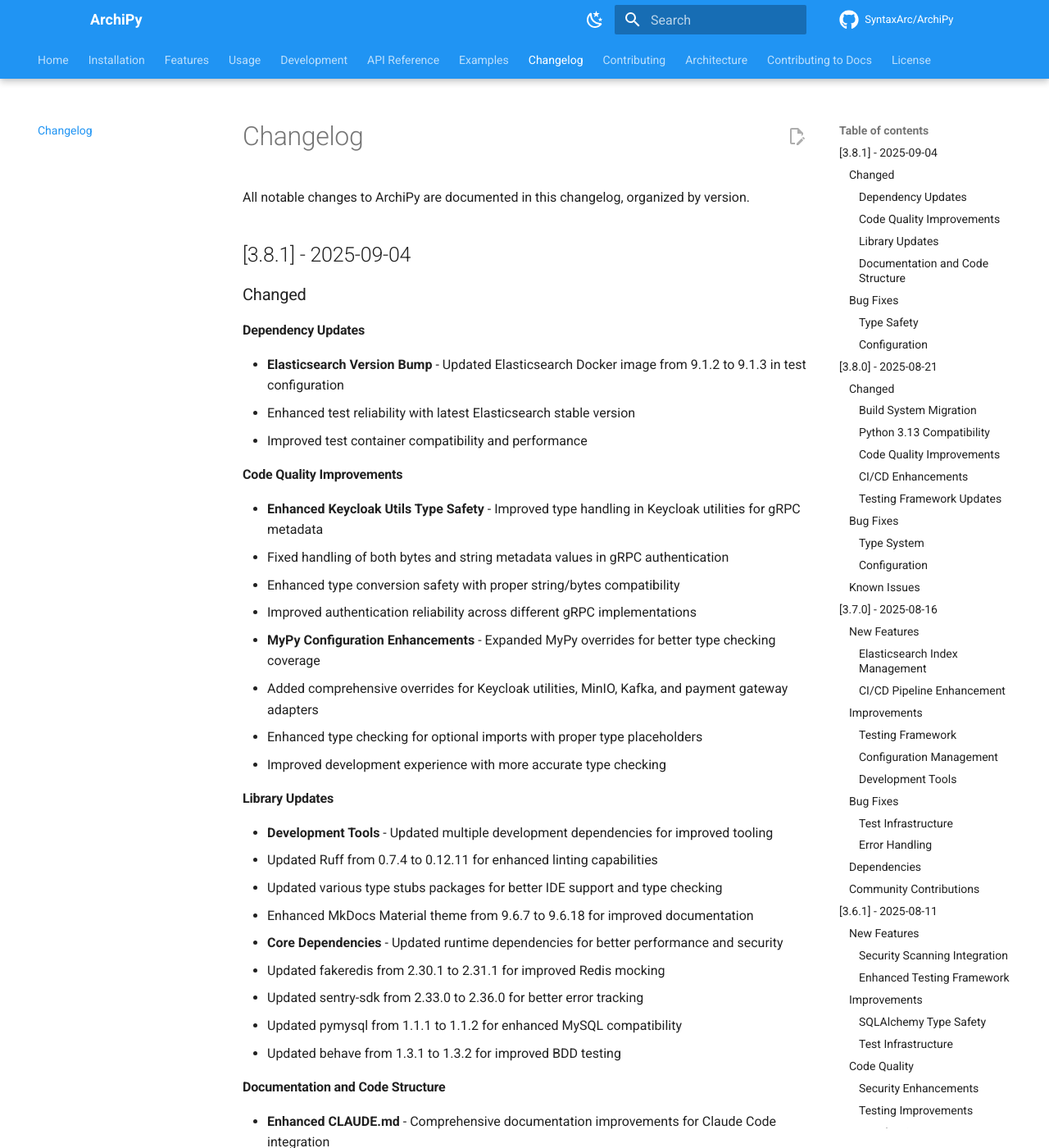
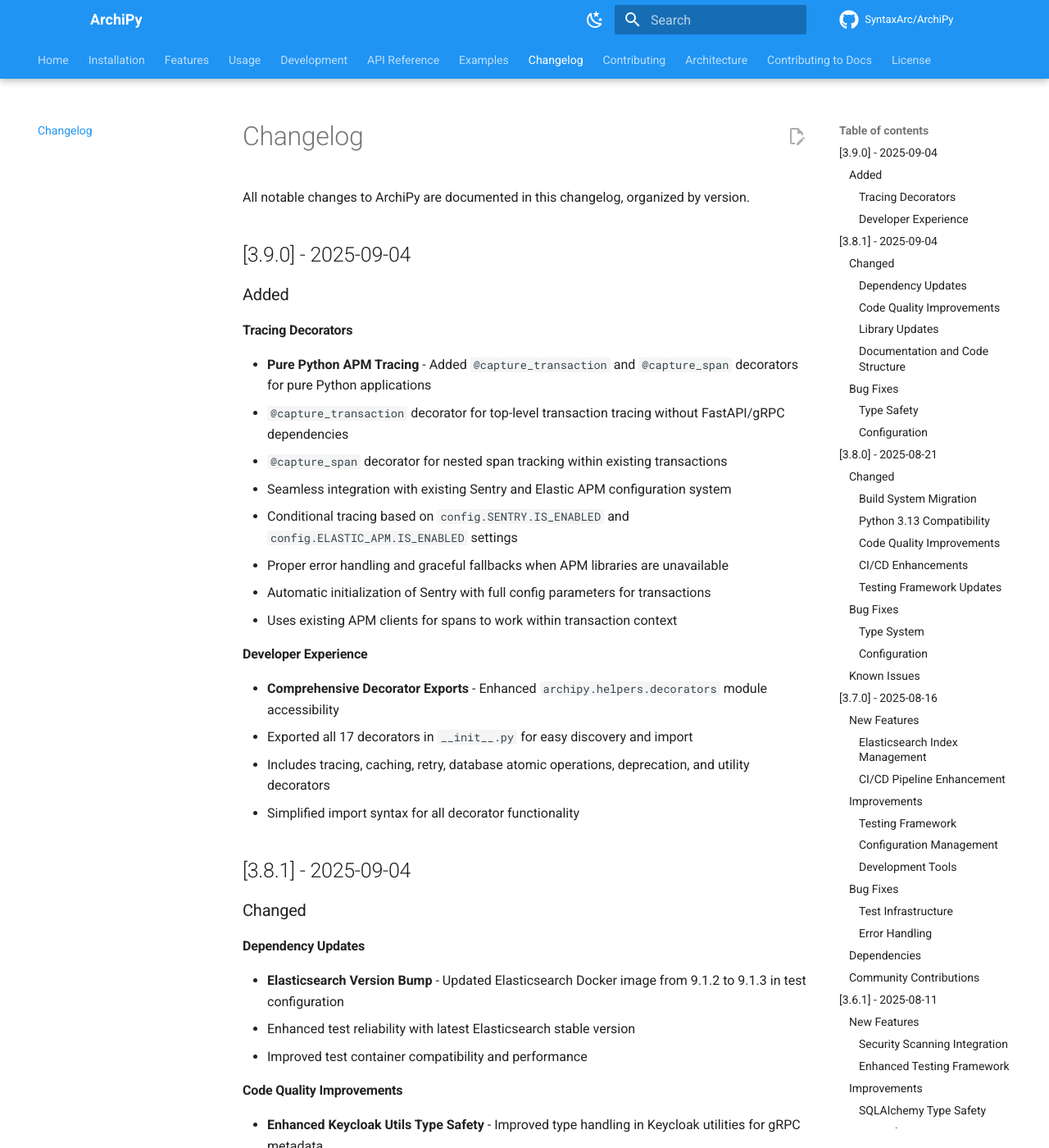
Before and after one commit to negatic/ArchiPy, an MkDocs documentation site: the page built from docs/changelog.md, in a window 1280 px wide and 1400 px high. Shown: the whole window at 82% size. Built offline with MkDocs 1.6.1 and Material for MkDocs 9.7.7, drawn with Linux system fonts in a browser that asks for light colours; comment, search, counter and statistics services are not loaded; the version menu is left out.

Commit message:
update changelog

```diff
--- a/docs/changelog.md
+++ b/docs/changelog.md
@@ -1,6 +1,26 @@
 # Changelog
 
 All notable changes to ArchiPy are documented in this changelog, organized by version.
+
+## [3.9.0] - 2025-09-04
+
+### Added
+
+#### Tracing Decorators
+- **Pure Python APM Tracing** - Added `@capture_transaction` and `@capture_span` decorators for pure Python applications
+  - `@capture_transaction` decorator for top-level transaction tracing without FastAPI/gRPC dependencies
+  - `@capture_span` decorator for nested span tracking within existing transactions
+  - Seamless integration with existing Sentry and Elastic APM configuration system
+  - Conditional tracing based on `config.SENTRY.IS_ENABLED` and `config.ELASTIC_APM.IS_ENABLED` settings
+  - Proper error handling and graceful fallbacks when APM libraries are unavailable
+  - Automatic initialization of Sentry with full config parameters for transactions
+  - Uses existing APM clients for spans to work within transaction context
+
+#### Developer Experience
+- **Comprehensive Decorator Exports** - Enhanced `archipy.helpers.decorators` module accessibility
+  - Exported all 17 decorators in `__init__.py` for easy discovery and import
+  - Includes tracing, caching, retry, database atomic operations, deprecation, and utility decorators
+  - Simplified import syntax for all decorator functionality
 
 ## [3.8.1] - 2025-09-04
 
```
